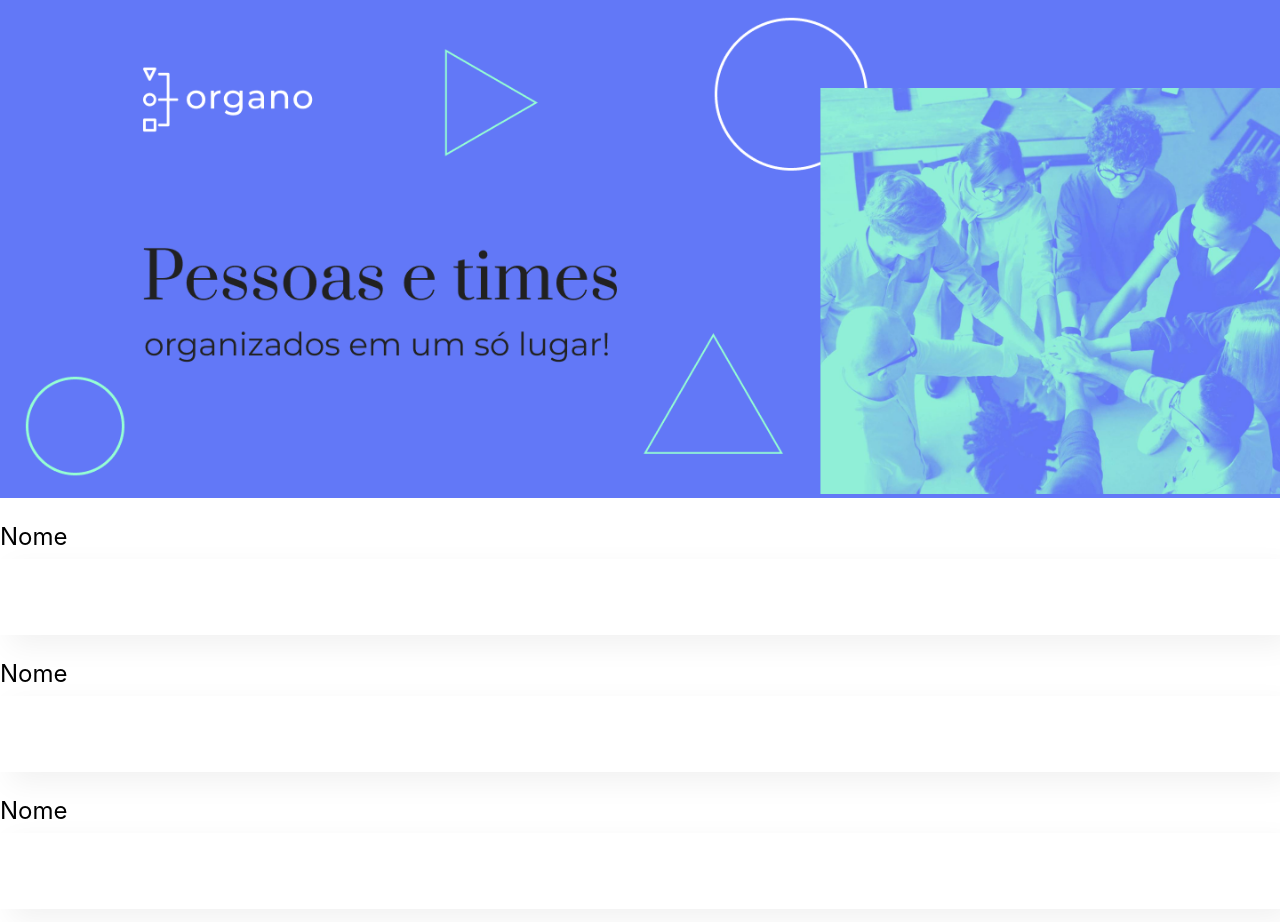
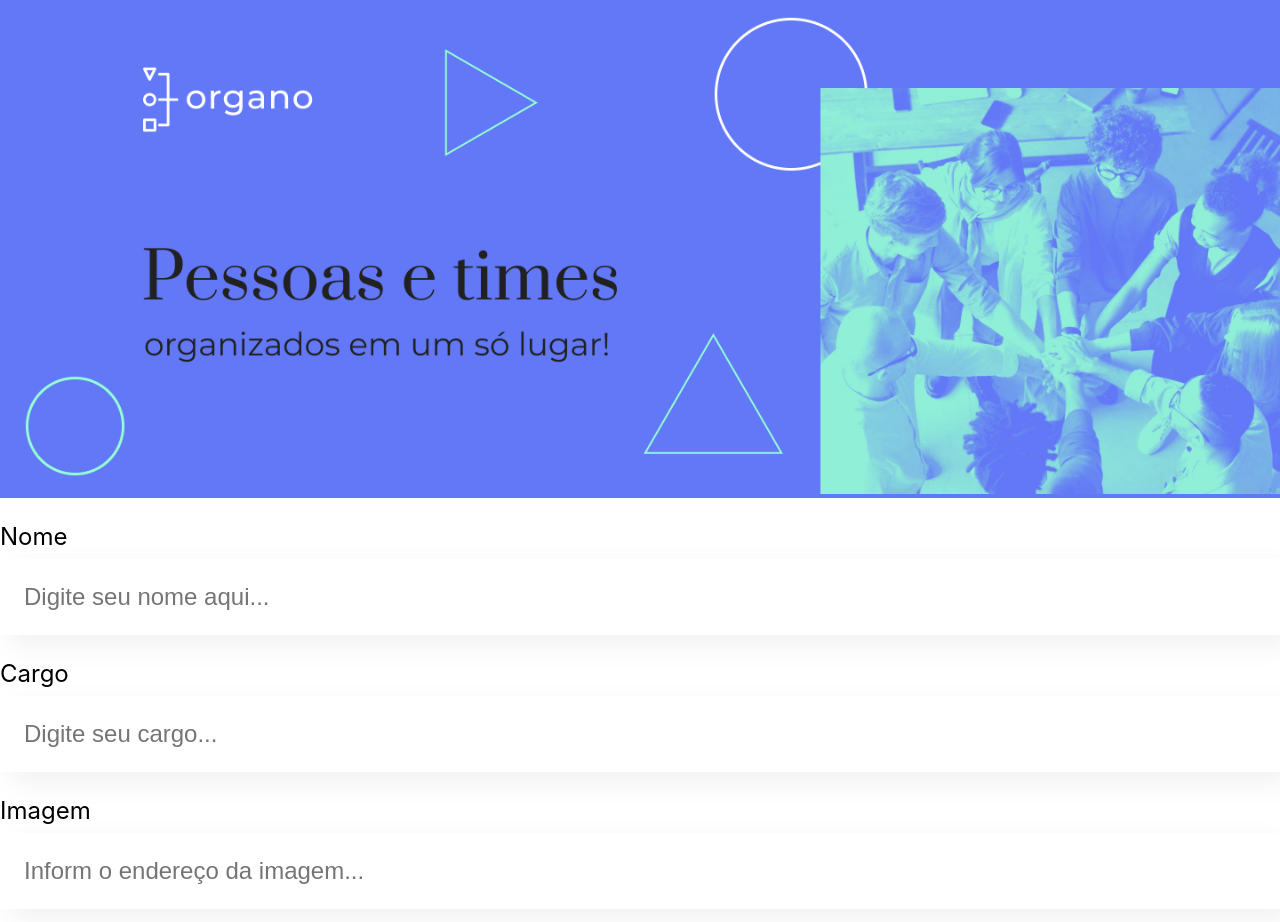
Before and after one commit to viniciusdamascenosouza/organoReact, a JavaScript app: page / in a window 1280 px wide. Shown: the top 922 px of the page. Built offline with nearby package versions, Linux system fonts and the light colour scheme; the HTML template or start-up script is replaced by a standard one.

Commit message:
aula1 /5

```diff
--- a/src/App.js
+++ b/src/App.js
@@ -5,9 +5,9 @@
   return (
     <div className="App">
       <Banner/>
-      <CampoTexto/>
-      <CampoTexto label="Cargo"/>
-      <CampoTexto label="Imagem"/>
+      <CampoTexto label="Nome" placeholder="Digite seu nome aqui..."/>
+      <CampoTexto label="Cargo" placeholder="Digite seu cargo..."/>
+      <CampoTexto label="Imagem" placeholder="Inform o endereço da imagem..."/>
     </div>
   );
 }
--- a/src/components/CampoTexto/CampoTexto.js
+++ b/src/components/CampoTexto/CampoTexto.js
@@ -1,10 +1,10 @@
 import './CampoTexto.css'
 
-const CampoTexto = () => {
+const CampoTexto = (props) => {
     return(
-        <div className='campo-texto'>
-            <label placeholder='Digite seu nome'>Nome</label>
-            <input />
+        <div className="campo-texto">
+            <label >{props.label}</label>
+            <input placeholder={props.placeholder}/>
         </div>
     )
 }
```
